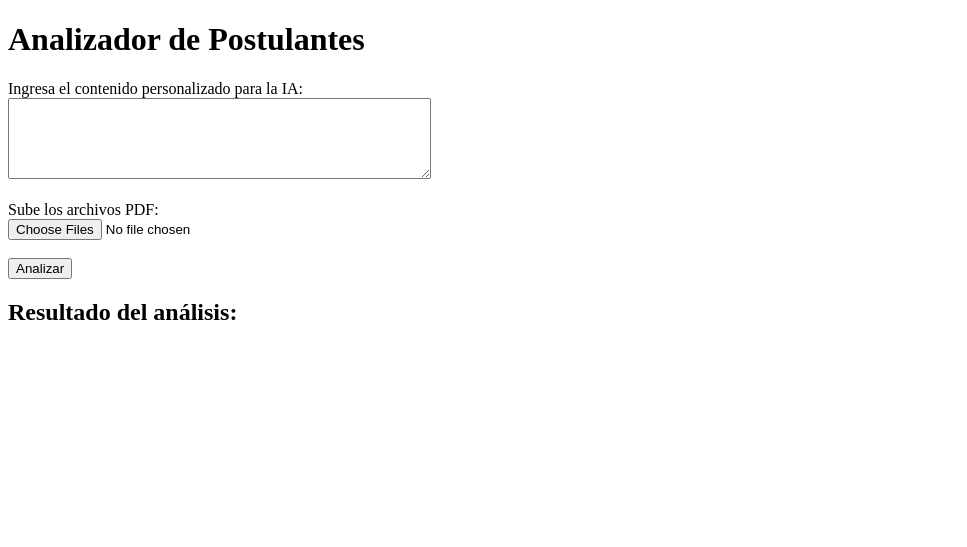
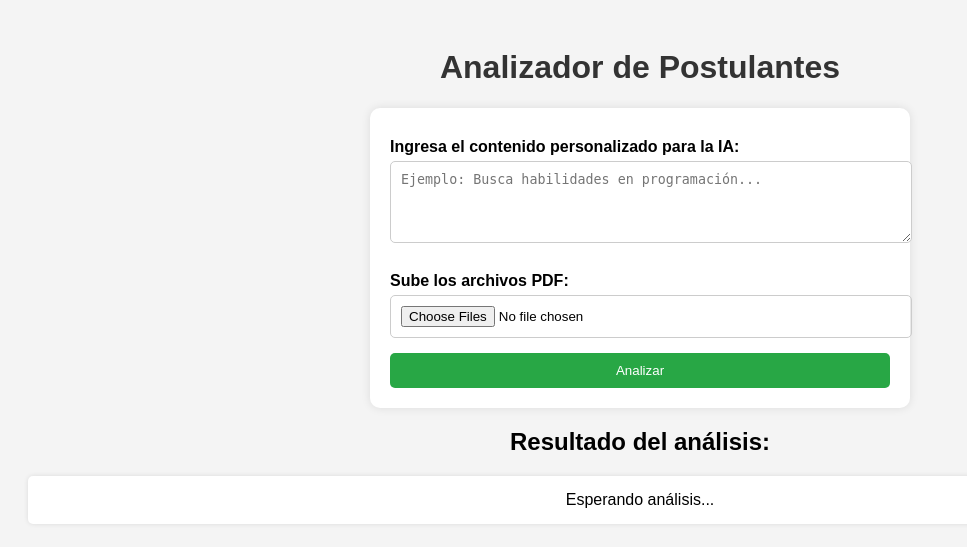
Before and after one commit to Alex449228/pruebaAPI, a Flask app: page / in a window 1280 px wide. Shown: the top 547 px of the page, without its empty margins (0-967 px from the left). Run offline with Flask 3, Linux system fonts and the light colour scheme.

Commit message:
Cambiso de acrhivs

```diff
--- a/app.py
+++ b/app.py
@@ -1,35 +1,43 @@
 from flask import Flask, render_template, request, jsonify
 from PyPDF2 import PdfReader
-from openai import OpenAI
-import httpx
-import os
+from transformers import pipeline
+import re
+import ssl
+import certifi
+
+ssl_context = ssl.create_default_context(cafile=certifi.where())
+ssl_context.check_hostname = False
+ssl_context.verify_mode = ssl.CERT_NONE
 
 app = Flask(__name__)
 
-client = OpenAI(
-    api_key="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",
-    base_url="https://openrouter.ai/api/v1",
-    http_client=httpx.Client(verify=False)
-)
+# Cargamos un modelo local de generación de texto (GPT-2 reducido)
+text_generator = pipeline("text-generation", model="distilgpt2")
 
-def extract_text_from_pdf(pdf_path):
-    reader = PdfReader(pdf_path)
+def extract_text_from_pdf(pdf_file):
+    """Extrae y limpia el texto de un PDF."""
+    reader = PdfReader(pdf_file)
     text = ''
     for page in reader.pages:
-        text += page.extract_text()
+        extracted_text = page.extract_text()
+        if extracted_text:
+            text += extracted_text + " "
+
+    # Limpieza del texto: eliminar caracteres raros y espacios extras
+    text = re.sub(r'\s+', ' ', text).strip()
     return text
 
-def get_recommendation(text, user_content):
-    chat = client.chat.completions.create(
-        model="deepseek/deepseek-r1:free",
-        messages=[
-            {
-                "role": "user",
-                "content": f"{user_content}\n\n{text}"
-            }
-        ]
-    )
-    return chat.choices[0].message.content
+def generate_ai_response(text, user_content):
+    """Genera una respuesta usando GPT-2 basado en la consulta y el contenido del PDF."""
+    prompt = f"Usuario: {user_content}\nDocumento: {text}\nRespuesta:"
+
+    # Generar respuesta con el modelo local
+    response = text_generator(prompt, max_length=100, num_return_sequences=1)[0]["generated_text"]
+
+    # Limpiar la respuesta para que no repita el prompt completo
+    response = response.replace(prompt, "").strip()
+
+    return response
 
 @app.route("/", methods=["GET", "POST"])
 def index():
@@ -43,9 +51,9 @@ def index():
         combined_text = ""
         for file in files:
             text = extract_text_from_pdf(file)
-            combined_text += f"--- Contenido de {file.filename} ---\n{text}\n\n"
+            combined_text += f"{text} "
 
-        recommendation = get_recommendation(combined_text, user_content)
+        recommendation = generate_ai_response(combined_text, user_content)
         return jsonify({"recommendation": recommendation})
 
     return render_template("index.html")
--- a/templates/index.html
+++ b/templates/index.html
@@ -4,39 +4,111 @@
     <meta charset="UTF-8">
     <meta name="viewport" content="width=device-width, initial-scale=1.0">
     <title>Analizador de Postulantes</title>
+    <style>
+        body {
+            font-family: Arial, sans-serif;
+            background-color: #f4f4f4;
+            text-align: center;
+            padding: 20px;
+        }
+        h1 {
+            color: #333;
+        }
+        form {
+            background: white;
+            padding: 20px;
+            border-radius: 10px;
+            box-shadow: 0 0 10px rgba(0, 0, 0, 0.1);
+            display: inline-block;
+            width: 90%;
+            max-width: 500px;
+            text-align: left;
+        }
+        label {
+            font-weight: bold;
+            display: block;
+            margin: 10px 0 5px;
+        }
+        textarea, input {
+            width: 100%;
+            padding: 10px;
+            margin-bottom: 15px;
+            border: 1px solid #ccc;
+            border-radius: 5px;
+        }
+        button {
+            background: #28a745;
+            color: white;
+            padding: 10px;
+            border: none;
+            border-radius: 5px;
+            cursor: pointer;
+            width: 100%;
+        }
+        button:hover {
+            background: #218838;
+        }
+        #loading {
+            display: none;
+            margin-top: 10px;
+            font-size: 14px;
+            color: #666;
+        }
+        #result {
+            background: white;
+            padding: 15px;
+            border-radius: 5px;
+            box-shadow: 0 0 5px rgba(0, 0, 0, 0.1);
+            margin-top: 20px;
+            white-space: pre-wrap;
+        }
+    </style>
 </head>
 <body>
+
     <h1>Analizador de Postulantes</h1>
+
     <form id="uploadForm" enctype="multipart/form-data">
-        <label for="user_content">Ingresa el contenido personalizado para la IA:</label><br>
-        <textarea id="user_content" name="user_content" rows="5" cols="50"></textarea><br><br>
-        <label for="files">Sube los archivos PDF:</label><br>
-        <input type="file" id="files" name="files" multiple accept=".pdf"><br><br>
+        <label for="user_content">Ingresa el contenido personalizado para la IA:</label>
+        <textarea id="user_content" name="user_content" rows="4" placeholder="Ejemplo: Busca habilidades en programación..."></textarea>
+
+        <label for="files">Sube los archivos PDF:</label>
+        <input type="file" id="files" name="files" multiple accept=".pdf">
+
         <button type="submit">Analizar</button>
+        <p id="loading">Procesando... Por favor, espera.</p>
     </form>
+
     <h2>Resultado del análisis:</h2>
-    <pre id="result"></pre>
+    <div id="result">Esperando análisis...</div>
 
     <script>
         document.getElementById("uploadForm").addEventListener("submit", function (e) {
             e.preventDefault();
+
             const formData = new FormData(this);
+            document.getElementById("loading").style.display = "block";
+            document.getElementById("result").textContent = "Esperando análisis...";
+
             fetch("/", {
                 method: "POST",
                 body: formData
             })
             .then(response => response.json())
             .then(data => {
+                document.getElementById("loading").style.display = "none";
                 if (data.error) {
-                    document.getElementById("result").textContent = data.error;
+                    document.getElementById("result").textContent = "❌ " + data.error;
                 } else {
-                    document.getElementById("result").textContent = data.recommendation;
+                    document.getElementById("result").textContent = "✅ " + data.recommendation;
                 }
             })
             .catch(error => {
-                document.getElementById("result").textContent = "Error al procesar la solicitud.";
+                document.getElementById("loading").style.display = "none";
+                document.getElementById("result").textContent = "❌ Error al procesar la solicitud.";
             });
         });
     </script>
+
 </body>
 </html>
```
Also changed, not shown: 1 other file.
